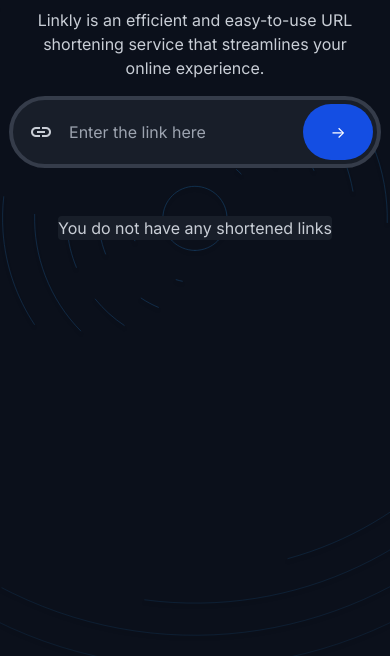
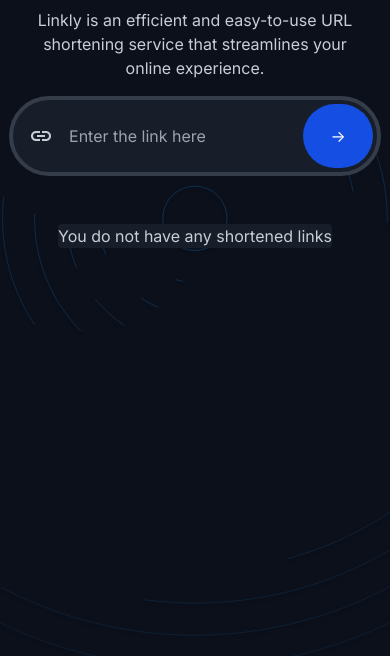
Before and after one commit to 21ance/linkly, a website built with Vite: page index.html in a window 390 px wide. Shown: the part 220-876 px from the top of the page. Built offline with nearby package versions, Linux system fonts and the light colour scheme.

Commit message:
fix mobile shorten not working

```diff
--- a/index.html
+++ b/index.html
@@ -49,16 +49,10 @@
 					/>
 					<button
 						id="shorten"
-						class="hidden sm:block text-white rounded-[48px] bg-[#144EE3] py-5 px-6"
+						class="text-white rounded-[48px] bg-[#144EE3] py-5 px-6 min-w-[70px]"
 					>
-						Shorten Now!
-					</button>
-					<button
-						id="shorten"
-						class="sm:hidden text-white rounded-[48px] bg-[#144EE3] py-4 px-6 min-w-[70px]"
-						type="button"
-					>
-						->
+						<span class="hidden md:block">Shorten Now!</span>
+						<span class="md:hidden">-></span>
 					</button>
 				</form>
 			</main>
--- a/src/script/renderTable.js
+++ b/src/script/renderTable.js
@@ -15,7 +15,7 @@
   		</thead>
 			<tbody id="tableBody" class="bg-white text-black">
 			</tbody>`;
-		linkArray.forEach((array) => {
+		linkArray.reverse().forEach((array) => {
 			document.querySelector("#tableBody").innerHTML += `
     		<tr class="bg-[#1C283F] border-b-2 border-[#0B101B]">
     		  <td class="px-4 text-[#C9CED6]">
```
